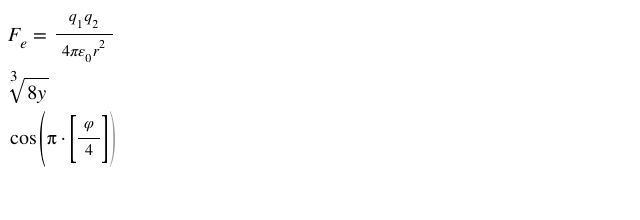
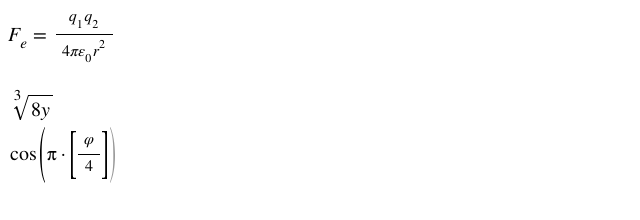
Before and after one commit to zivoric/Zender, a website built with webpack: page dev/index.html in a window 1280 px wide. Shown: the whole page, without its empty margins (0-640 px from the left). Built offline with nearby package versions, Linux system fonts and the light colour scheme.

Commit message:
improved root order position

```diff
--- a/src/scss/main.scss
+++ b/src/scss/main.scss
@@ -86,14 +86,19 @@
 
     z-root {
         display: inline-flex;
-        padding: 0.5em 0.1em 0 0.1em;
+        flex-wrap: wrap;
+        justify-content: flex-end;
+        padding: 0 0.1em;
 
         > z-ord {
             float: left;
+            text-align: left;
+            align-self: flex-end;
             order: -1;
-            transform: translate(0.5em, -0.6em);
+            margin-bottom: -0.75em;
+            margin-right: -0.25em;
+            flex-basis: 100%;
             font-size: 0.75em;
-            margin-left: -0.5em;
             min-width: 0.5em;
         }
         > z-arg {
```
